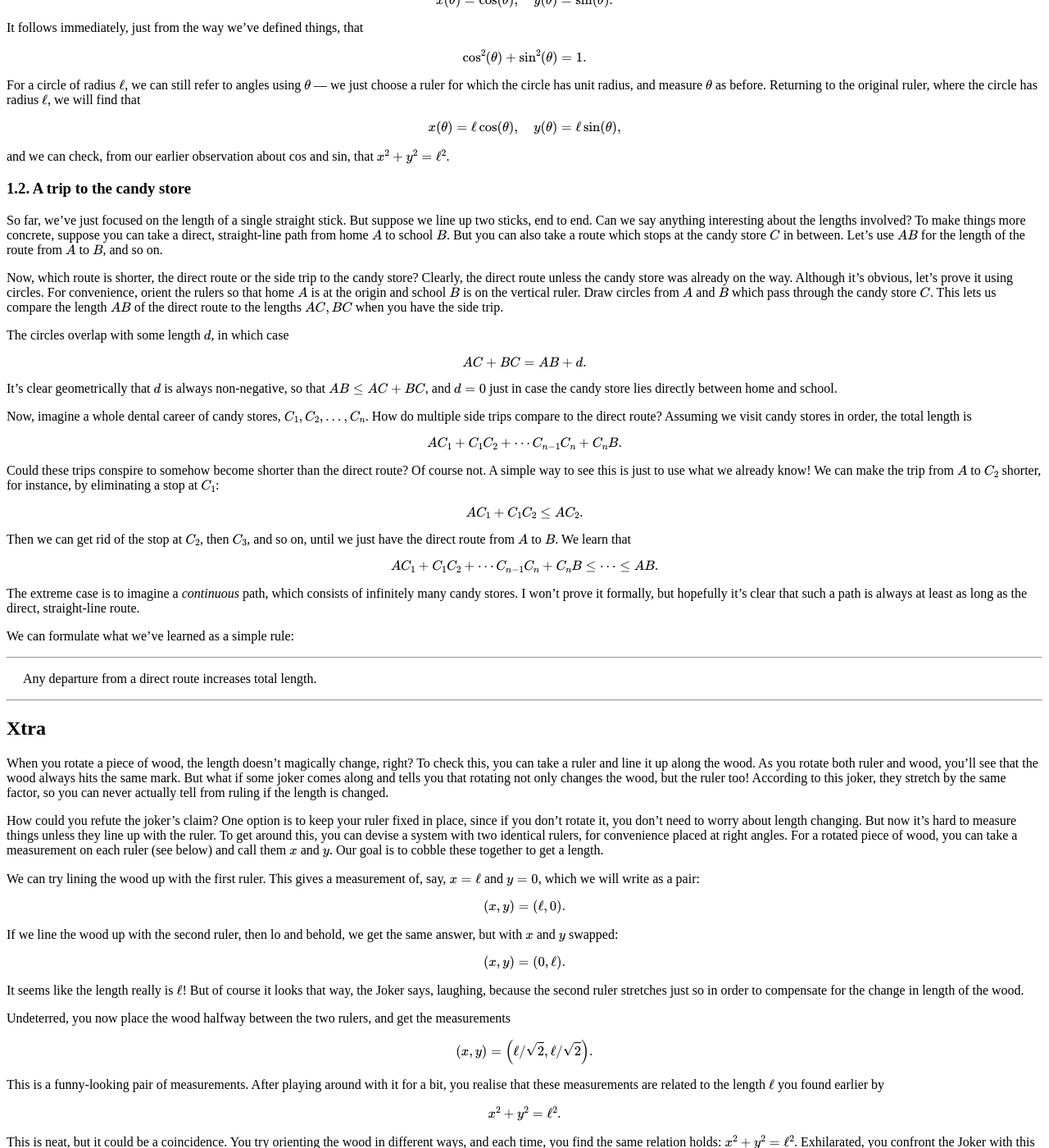
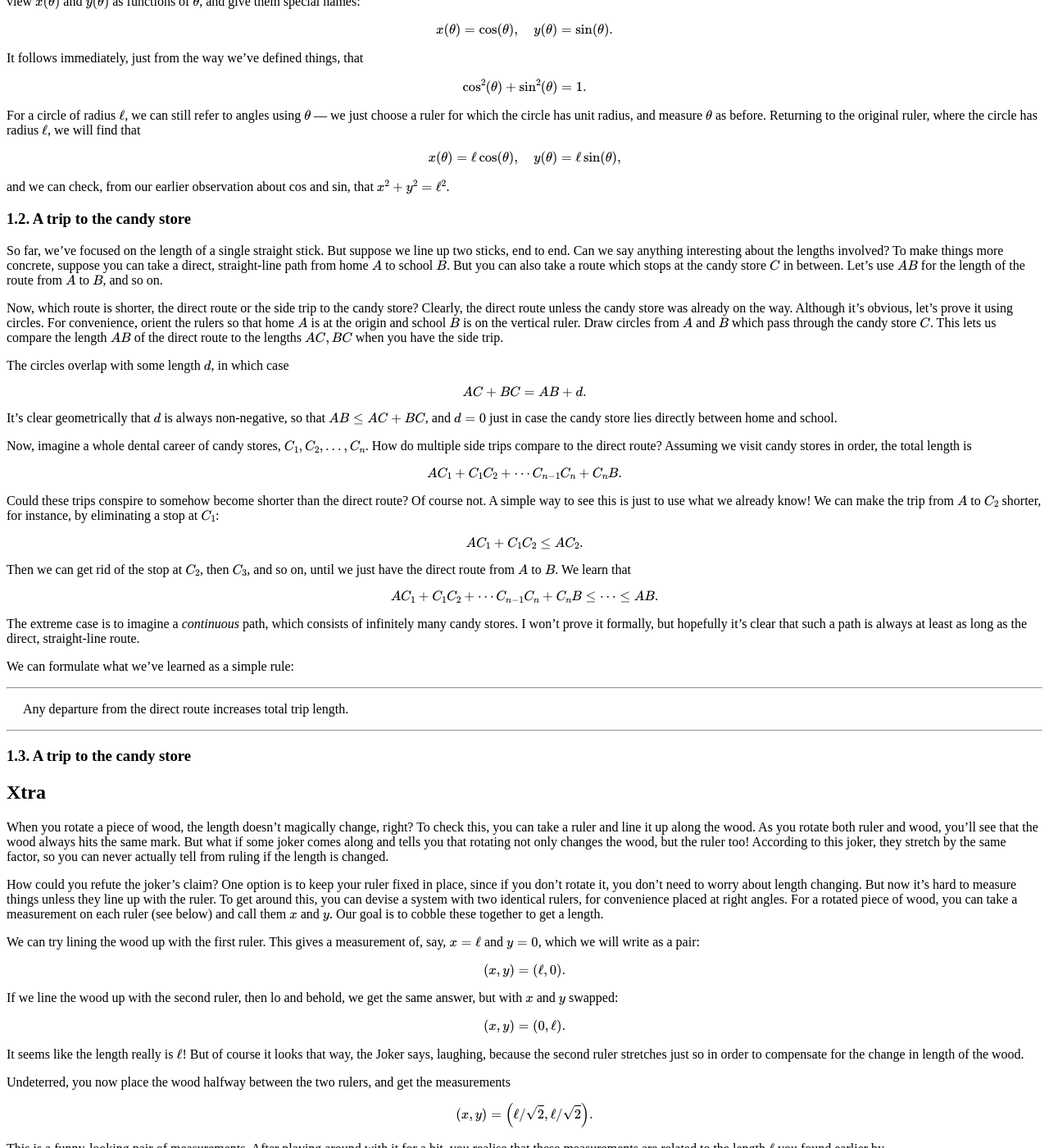
Before and after one commit to hapax/hapax.github.io, a Jekyll site: the page built from assets/maximal.md, in a window 1280 px wide and 1400 px high, scrolled down 1154 px. Shown: the whole window at 82% size. Built offline with Jekyll 4.4.1, drawn with Linux system fonts in a browser that asks for light colours; our own code applies the rules of GitHub Pages for plain Markdown files; formulas are drawn with MathJax 3; a script that is not in the unit is left out; some of the changed text lies outside the part shown.

Commit message:
Update maximal.md

```diff
--- a/assets/maximal.md
+++ b/assets/maximal.md
@@ -95,7 +97,7 @@ $x^2 + y^2 = \ell^2$.
 
 ### 1.2. A trip to the candy store <a id="sec-1-2" name="sec-1-2"></a>
 
-So far, we've just focused on the length of a single straight stick.
+So far, we've focused on the length of a single straight stick.
 But suppose we line up two sticks, end to end.
 Can we say anything interesting about the lengths involved?
 To make things more concrete, suppose you can take a direct,
@@ -162,10 +164,13 @@ We can formulate what we've learned as a simple rule:
 ---
 
 <span style="padding-left: 20px; display:block">
-Any departure from a direct route increases total length.
+Any departure from the direct route increases total trip length.
 </span>
 
 ---
+
+### 1.3. A trip to the candy store <a id="sec-1-3" name="sec-1-3"></a>
+
 
 ## Xtra
 
```
Also changed, not shown: other parts of assets/maximal.md (+2 -0 lines).
